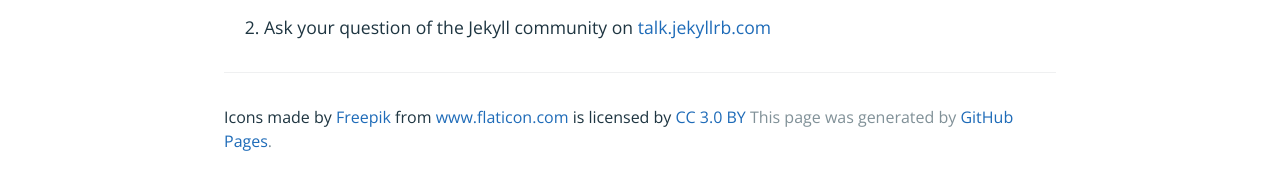
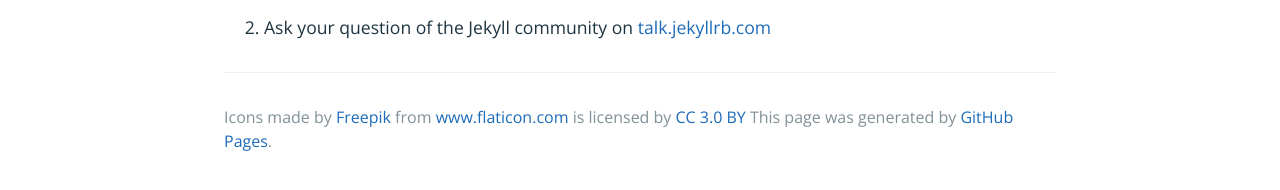
Before and after one commit to rlads2017G1/taiwan.github.io, a Jekyll site: the page built from docs/SUPPORT.md, in a window 1280 px wide. Shown: the part 643-833 px from the top of the page. Built offline with Jekyll 4.4.1, drawn with Linux system fonts in a browser that asks for light colours; our own code applies the rules of GitHub Pages for plain Markdown files.

Commit message:
Update default.html

```diff
--- a/_layouts/default.html
+++ b/_layouts/default.html
@@ -30,7 +30,7 @@
         {% if site.github.is_project_page %}
           <!--<span class="site-footer-owner"><a href="{{ site.github.repository_url }}">{{ site.github.repository_name }}</a> is maintained by <a href="{{ site.github.owner_url }}">{{ site.github.owner_name }}</a>.</span>-->
         {% endif %}
-        <span>Icons made by <a href="http://www.freepik.com" title="Freepik">Freepik</a> from <a href="https://www.flaticon.com/" title="Flaticon">www.flaticon.com</a> is licensed by <a href="http://creativecommons.org/licenses/by/3.0/" title="Creative Commons BY 3.0" target="_blank">CC 3.0 BY</a></span>
+        <span class="site-footer-credits">Icons made by <a href="http://www.freepik.com" title="Freepik">Freepik</a> from <a href="https://www.flaticon.com/" title="Flaticon">www.flaticon.com</a> is licensed by <a href="http://creativecommons.org/licenses/by/3.0/" title="Creative Commons BY 3.0" target="_blank">CC 3.0 BY</a></span>
         <span class="site-footer-credits">This page was generated by <a href="https://pages.github.com">GitHub Pages</a>.</span>
       </footer>
     </section>
```
